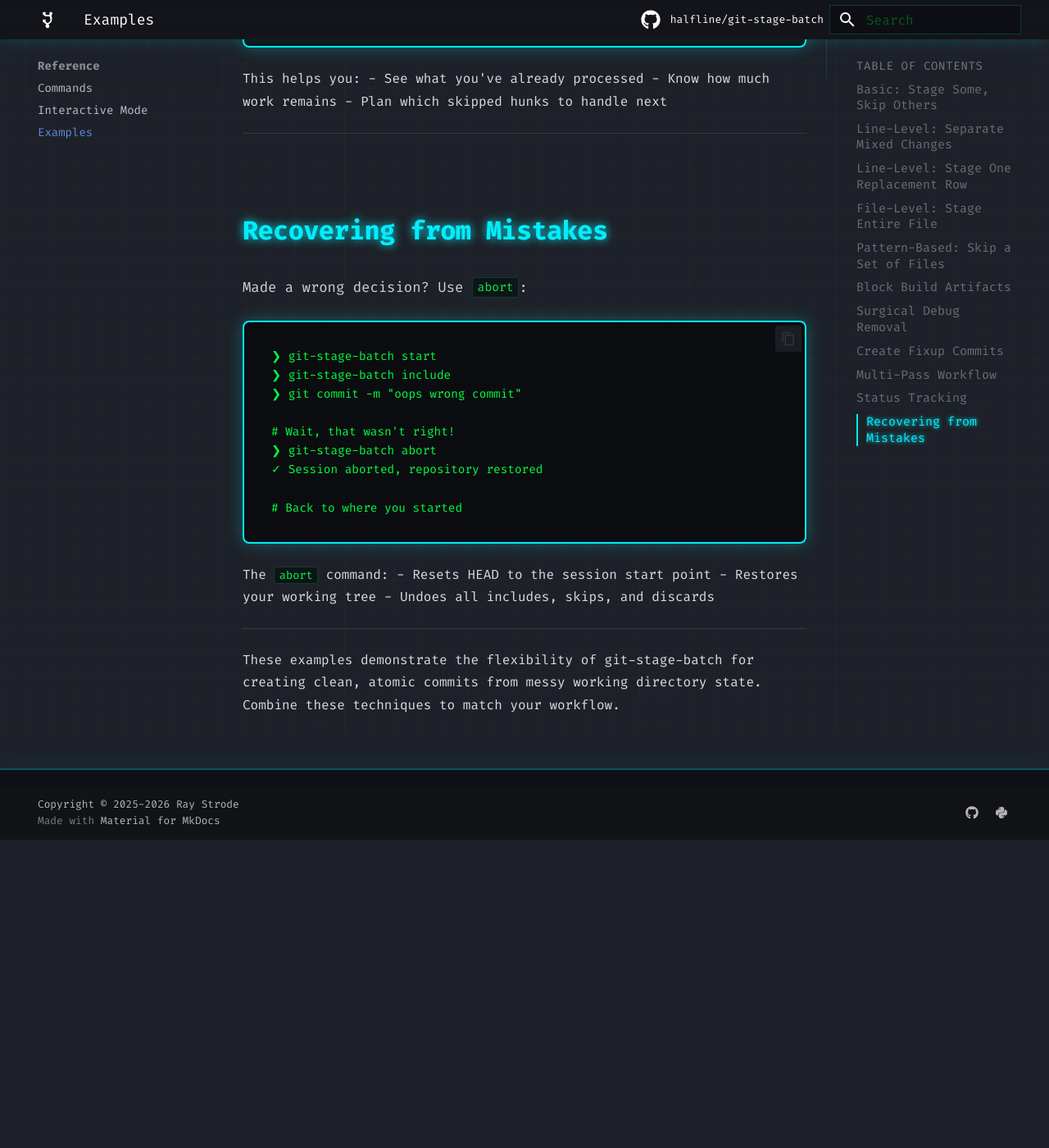
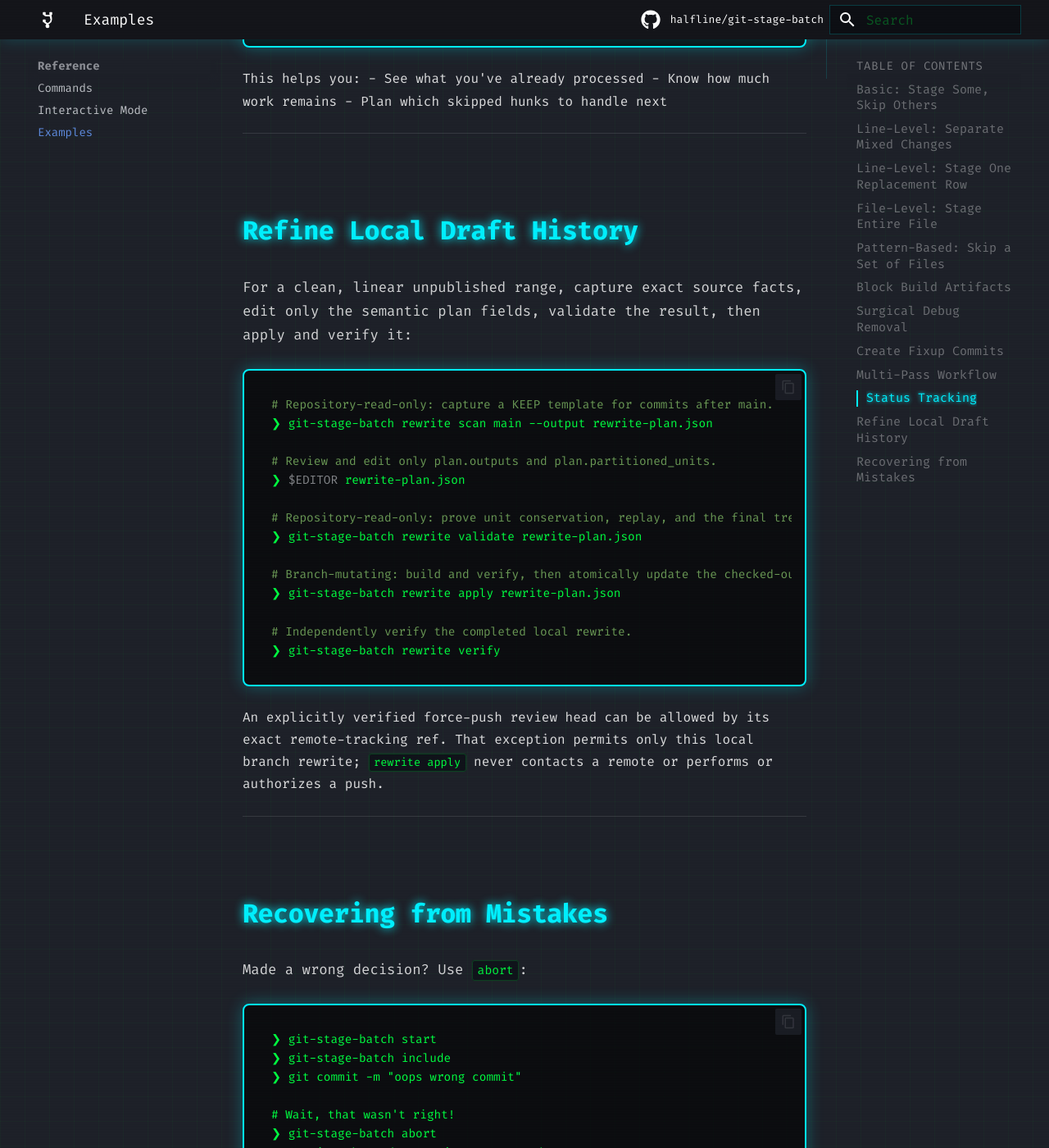
Before and after one commit to halfline/git-stage-batch, an MkDocs documentation site: the page built from docs/examples.md, in a window 1280 px wide and 1400 px high, scrolled down 7310 px. Shown: the whole window at 82% size. Built offline with MkDocs 1.6.1 and Material for MkDocs 9.7.7, drawn with Linux system fonts in a browser that asks for light colours; comment, search, counter and statistics services are not loaded; before the commit the page ends 8334 px from its top, so only the background shows below that.

Commit message:
docs: Demonstrate the rewrite lifecycle
The rewrite parent help now presents planning, execution, and inspection as
one deterministic history-refinement workflow.

Users still lack a narrative example showing how to capture source facts,
edit the semantic plan, apply it, and verify the resulting history.

This commit addresses that gap with a command-guide example that walks from
rewrite scan through independent verification of the completed local
rewrite.

The next commit will turn the documented phases into executable assertions.

````diff
--- a/docs/examples.md
+++ b/docs/examples.md
@@ -262,6 +262,34 @@ This helps you:
 
 ---
 
+## Refine Local Draft History
+
+For a clean, linear unpublished range, capture exact source facts, edit only
+the semantic plan fields, validate the result, then apply and verify it:
+
+```bash
+# Repository-read-only: capture a KEEP template for commits after main.
+❯ git-stage-batch rewrite scan main --output rewrite-plan.json
+
+# Review and edit only plan.outputs and plan.partitioned_units.
+❯ $EDITOR rewrite-plan.json
+
+# Repository-read-only: prove unit conservation, replay, and the final tree.
+❯ git-stage-batch rewrite validate rewrite-plan.json
+
+# Branch-mutating: build and verify, then atomically update the checked-out branch.
+❯ git-stage-batch rewrite apply rewrite-plan.json
+
+# Independently verify the completed local rewrite.
+❯ git-stage-batch rewrite verify
+```
+
+An explicitly verified force-push review head can be allowed by its exact
+remote-tracking ref. That exception permits only this local branch rewrite;
+`rewrite apply` never contacts a remote or performs or authorizes a push.
+
+---
+
 ## Recovering from Mistakes
 
 Made a wrong decision? Use `abort`:
````
